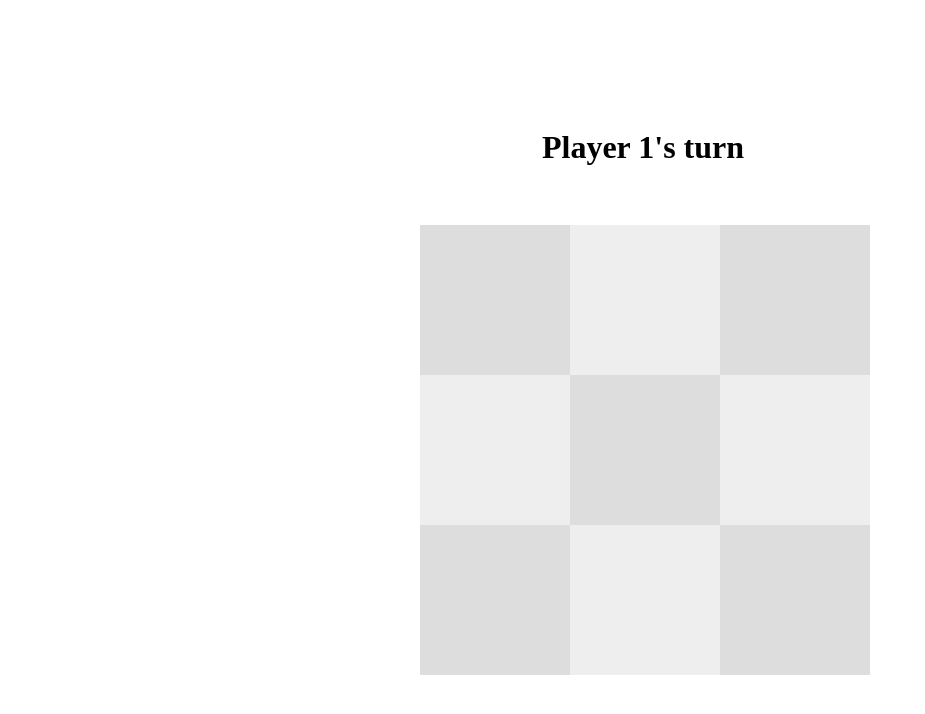
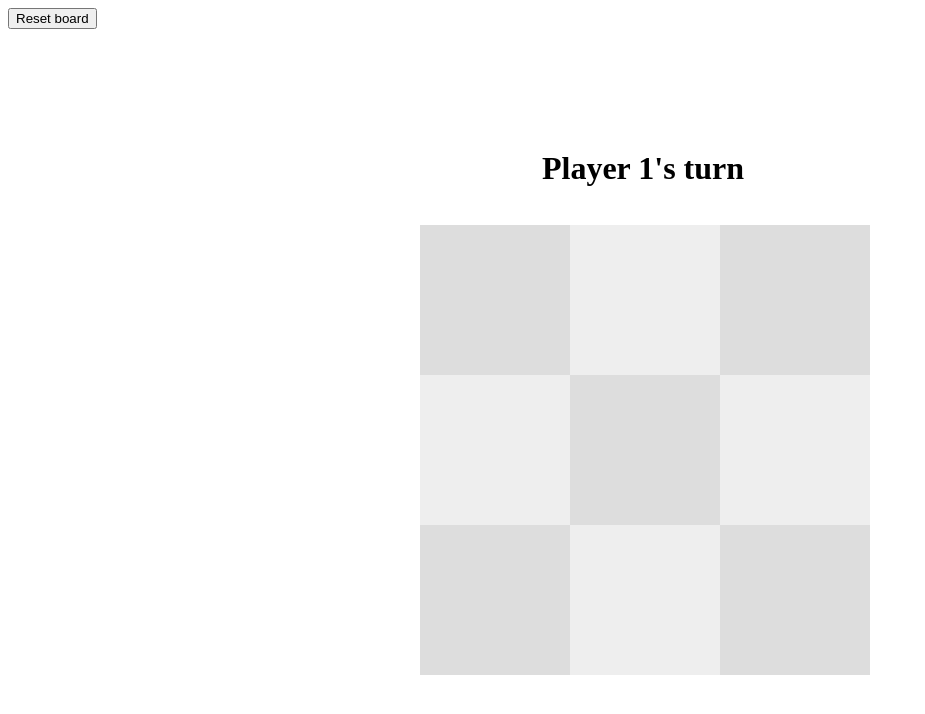
Before and after one commit to LachyP/TicTacToe-UI, a plain HTML site: page tictactoe.html in a window 1280 px wide. Shown: the whole page, without its empty margins (0-925 px from the left). Drawn offline with Linux system fonts and the light colour scheme.

Commit message:
added in a reset button to help with testing

```diff
--- a/tictactoe.html
+++ b/tictactoe.html
@@ -6,6 +6,7 @@
     <script src="tictactoe.js"></script>
 </head>
 <body>
+    <button onclick="resetBoard()">Reset board</button>
     <div id="titlediv">
         <h1 id="whoseturn">Player 1's turn</h1>
     </div>
--- a/tictactoe.js
+++ b/tictactoe.js
@@ -26,3 +26,12 @@ function loadBoardState(state){
         }
     }
 }
+
+function resetBoard(){
+    document.getElementById("whoseturn").innerHTML="Player 1's turn";
+    maxsturn = true;
+
+    for(var i = 0; i < 9; i++){
+        document.getElementsByClassName("cell")[i].innerHTML=" ";
+    }
+}
```
